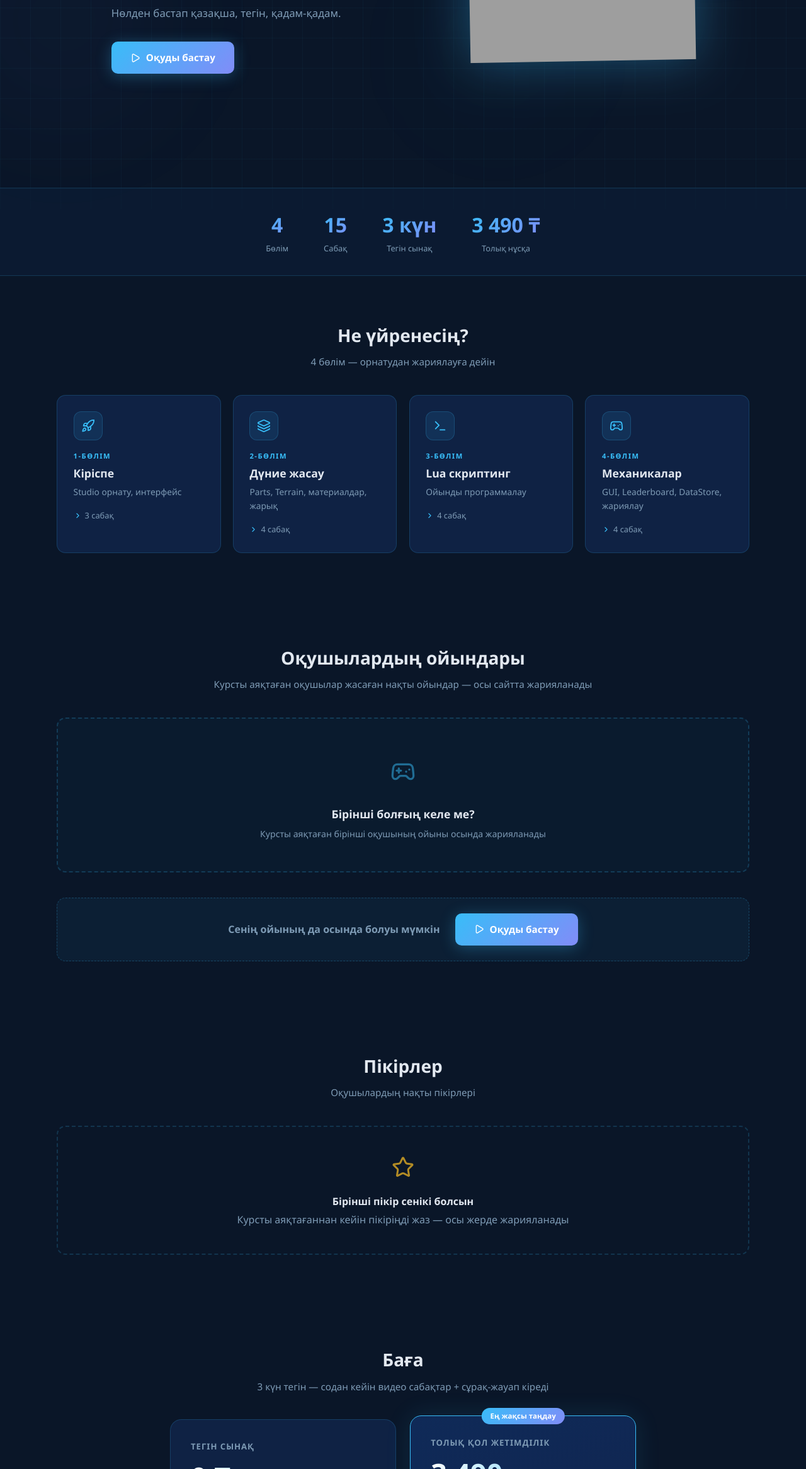
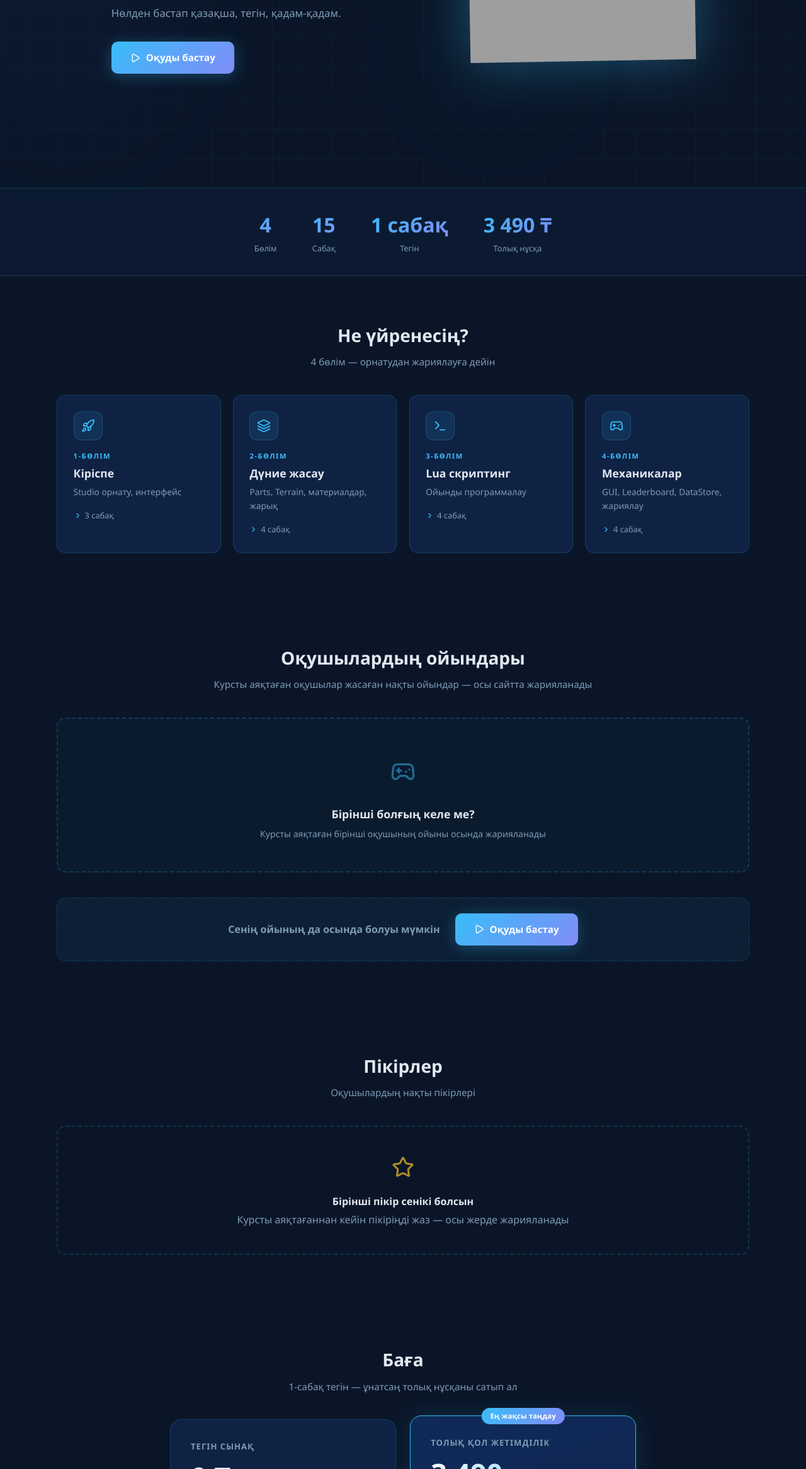
Before and after one commit to amakhmutova714-eng/Roblox-oqytu, a website: page index.html in a window 1280 px wide. Shown: the part 468-2800 px from the top of the page at 63% size. Drawn offline with nearby package versions, Linux system fonts and the light colour scheme; grey boxes are pictures that could not be loaded.

Commit message:
Replace '3 күн тегін' with '1 сабақ тегін' across site
Co-Authored-By: Claude Sonnet 4.6 <noreply@anthropic.com>

```diff
--- a/content/sabaqtar.json
+++ b/content/sabaqtar.json
@@ -14,7 +14,7 @@
   "stats": [
     { "value": "4", "label": "Бөлім" },
     { "value": "15", "label": "Сабақ" },
-    { "value": "3 күн", "label": "Тегін сынақ" },
+    { "value": "1 сабақ", "label": "Тегін" },
     { "value": "3 490 ₸", "label": "Толық нұсқа" }
   ],
   "chapters": [
--- a/index.html
+++ b/index.html
@@ -86,14 +86,14 @@
   <section id="pricing-section">
     <div class="container">
       <div class="section-title">Баға</div>
-      <div class="section-sub">3 күн тегін — содан кейін видео сабақтар + сұрақ-жауап кіреді</div>
+      <div class="section-sub">1-сабақ тегін — ұнатсаң толық нұсқаны сатып ал</div>
       <div class="pricing-grid">
 
         <!-- FREE TRIAL -->
         <div class="pricing-card">
           <div class="pricing-label">Тегін сынақ</div>
           <div class="pricing-price">0 ₸</div>
-          <div class="pricing-period">3 күн</div>
+          <div class="pricing-period">1-сабақ тегін</div>
           <ul class="pricing-features">
             <li><svg data-lucide="check"></svg> Барлық 15 сабақ</li>
             <li><svg data-lucide="check"></svg> Дайын кодтар (0–10)</li>
@@ -360,7 +360,7 @@
 </div>
 
 <footer>
-  <span id="footer-title"></span> &nbsp;•&nbsp; 3 күн тегін • Одан кейін 3 490 ₸ &nbsp;•&nbsp; <svg data-lucide="map-pin" style="width:13px;height:13px;vertical-align:middle"></svg> Қазақстан
+  <span id="footer-title"></span> &nbsp;•&nbsp; 1-сабақ тегін • Толық нұсқа 3 490 ₸ &nbsp;•&nbsp; <svg data-lucide="map-pin" style="width:13px;height:13px;vertical-align:middle"></svg> Қазақстан
   &nbsp;&nbsp;<a href="#" onclick="showPage('admin'); return false;" style="color:var(--text2);font-size:0.75rem;opacity:0.4;">⚙</a>
 </footer>
 
```
